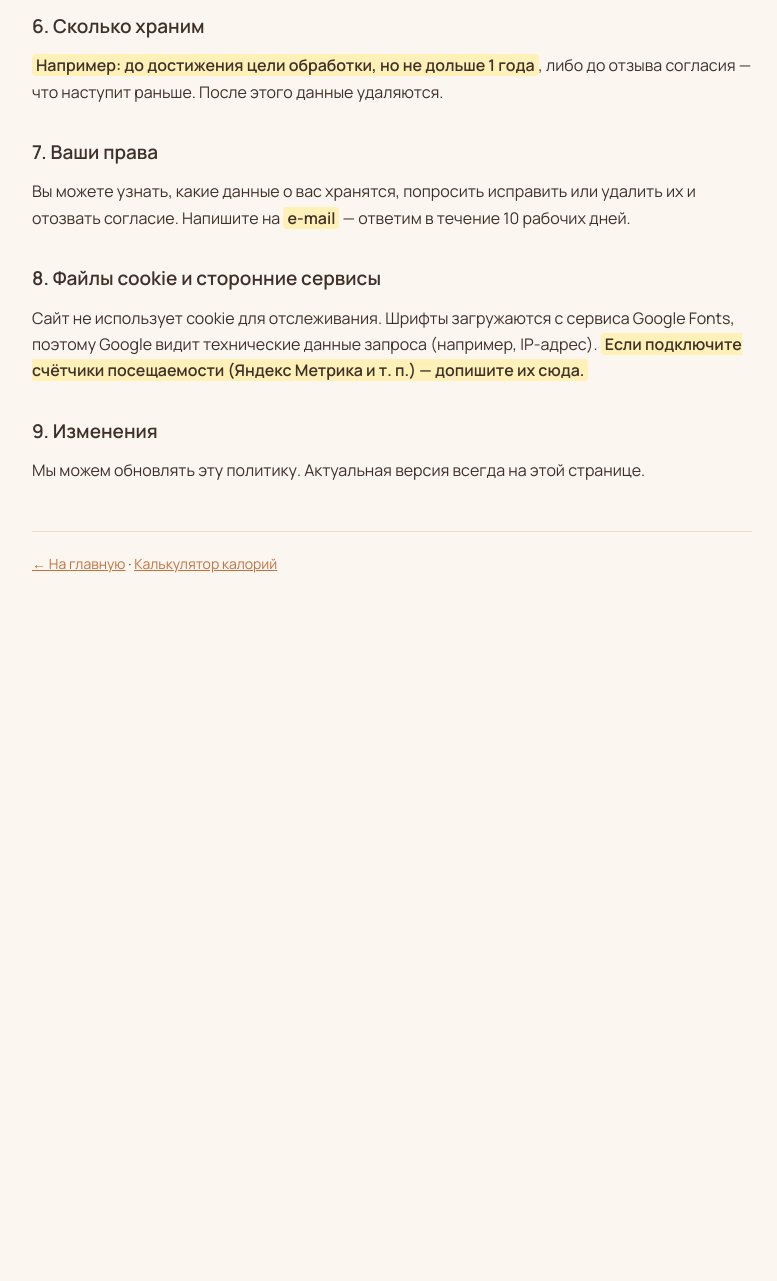
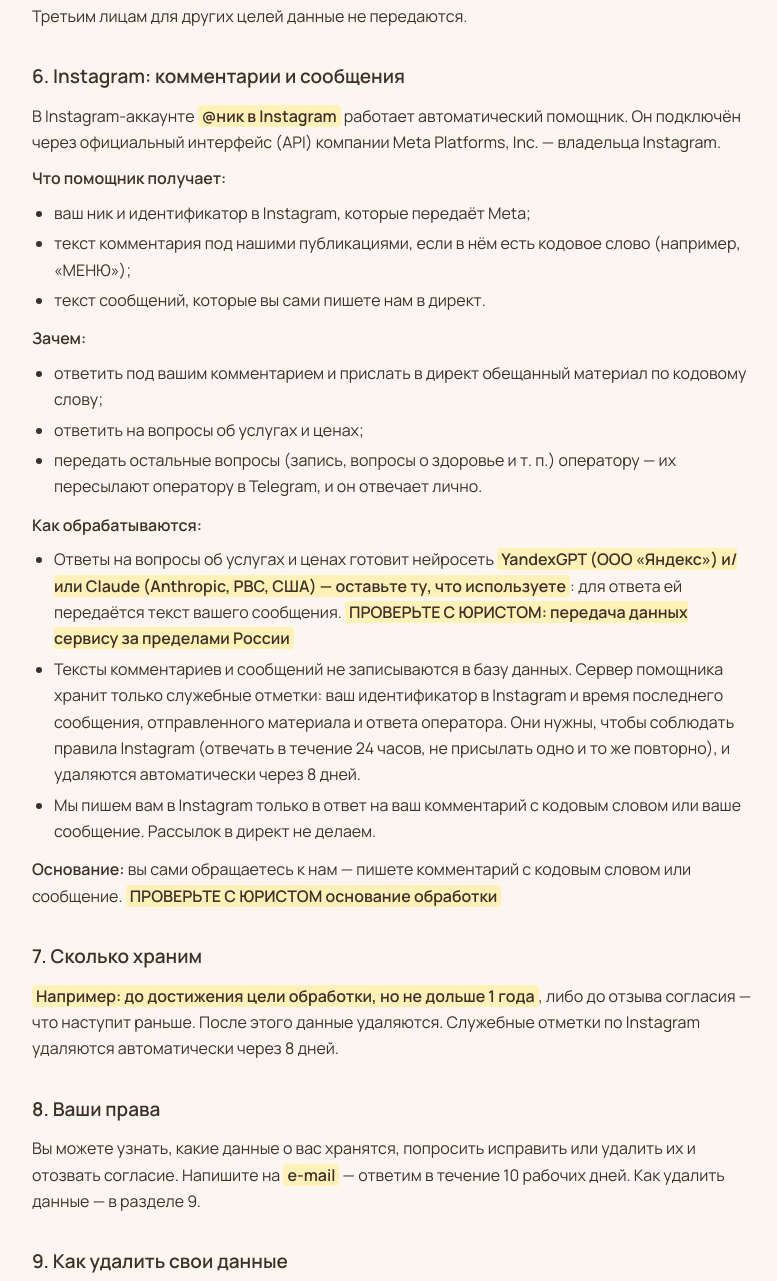
Before and after one commit to varvar1992man-coder/alina-site, a plain HTML site: page privacy.html in a window 1280 px wide. Shown: the part 1391-2672 px from the top of the page, without its empty margins (248-1025 px from the left). Before the commit the page ends 2031 px from the top, so only its background shows below. Drawn offline with nearby package versions, Linux system fonts and the light colour scheme.

Commit message:
Политика: раздел про Instagram и инструкция по удалению данных
Раздел 6 — какие данные получает помощник в Instagram, зачем и где
хранятся; раздел 9 (#delete) — как удалить свои данные. Адреса для
проверки приложения Meta — в README.

Co-Authored-By: Claude Opus 5.5 <noreply@anthropic.com>
Claude-Session: https://claude.ai/code/session_016h32B1Lz3zL67APBtGuaaw

```diff
--- a/privacy.html
+++ b/privacy.html
@@ -20,8 +20,9 @@
   h2 { font-size: 19px; font-weight: 600; margin: 32px 0 10px; }
   p, li { font-size: 16px; }
   p + p { margin-top: 10px; }
-  ul { padding-left: 22px; margin-top: 8px; }
+  ul, ol { padding-left: 22px; margin-top: 8px; }
   li + li { margin-top: 4px; }
+  ul + p, ol + p { margin-top: 12px; }
   .muted { color: var(--muted); }
   a { color: var(--accent-dark); }
   /* Места, которые нужно заполнить */
@@ -50,8 +51,9 @@
   <p>Оператор персональных данных — <span class="fill">ФИО полностью / ИП ФИО</span>,
     <span class="fill">ИНН …, ОГРНИП … (если есть)</span>,
     адрес для обращений: <span class="fill">e-mail</span>.</p>
-  <p>Политика действует для сайта <span class="fill">адрес сайта</span>, калькулятора калорий на нём
-    и формы «Записаться на консультацию», в том числе когда калькулятор открыт внутри Telegram.</p>
+  <p>Политика действует для сайта <span class="fill">адрес сайта</span>, калькулятора калорий на нём,
+    формы «Записаться на консультацию» (в том числе когда калькулятор открыт внутри Telegram)
+    и для Instagram-аккаунта <span class="fill">@ник в Instagram</span> — см. раздел 6.</p>
 
   <h2>2. Какие данные мы получаем</h2>
   <p>Только те, что вы сами указываете в форме записи:</p>
@@ -79,18 +81,57 @@
   </ul>
   <p>Третьим лицам для других целей данные не передаются.</p>
 
-  <h2>6. Сколько храним</h2>
-  <p><span class="fill">Например: до достижения цели обработки, но не дольше 1 года</span>, либо до отзыва согласия — что наступит раньше. После этого данные удаляются.</p>
+  <h2 id="instagram">6. Instagram: комментарии и сообщения</h2>
+  <p>В Instagram-аккаунте <span class="fill">@ник в Instagram</span> работает автоматический помощник.
+    Он подключён через официальный интерфейс (API) компании Meta Platforms, Inc. — владельца Instagram.</p>
+  <p><b>Что помощник получает:</b></p>
+  <ul>
+    <li>ваш ник и идентификатор в Instagram, которые передаёт Meta;</li>
+    <li>текст комментария под нашими публикациями, если в нём есть кодовое слово (например, «МЕНЮ»);</li>
+    <li>текст сообщений, которые вы сами пишете нам в директ.</li>
+  </ul>
+  <p><b>Зачем:</b></p>
+  <ul>
+    <li>ответить под вашим комментарием и прислать в директ обещанный материал по кодовому слову;</li>
+    <li>ответить на вопросы об услугах и ценах;</li>
+    <li>передать остальные вопросы (запись, вопросы о здоровье и т. п.) оператору — их пересылают оператору в Telegram, и он отвечает лично.</li>
+  </ul>
+  <p><b>Как обрабатываются:</b></p>
+  <ul>
+    <li>Ответы на вопросы об услугах и ценах готовит нейросеть <span class="fill">YandexGPT (ООО «Яндекс») и/или Claude (Anthropic, PBC, США) — оставьте ту, что используете</span>: для ответа ей передаётся текст вашего сообщения. <span class="fill">ПРОВЕРЬТЕ С ЮРИСТОМ: передача данных сервису за пределами России</span></li>
+    <li>Тексты комментариев и сообщений не записываются в базу данных. Сервер помощника хранит только служебные отметки: ваш идентификатор в Instagram и время последнего сообщения, отправленного материала и ответа оператора. Они нужны, чтобы соблюдать правила Instagram (отвечать в течение 24 часов, не присылать одно и то же повторно), и удаляются автоматически через 8 дней.</li>
+    <li>Мы пишем вам в Instagram только в ответ на ваш комментарий с кодовым словом или ваше сообщение. Рассылок в директ не делаем.</li>
+  </ul>
+  <p><b>Основание:</b> вы сами обращаетесь к нам — пишете комментарий с кодовым словом или сообщение. <span class="fill">ПРОВЕРЬТЕ С ЮРИСТОМ основание обработки</span></p>
 
-  <h2>7. Ваши права</h2>
+  <h2>7. Сколько храним</h2>
+  <p><span class="fill">Например: до достижения цели обработки, но не дольше 1 года</span>, либо до отзыва согласия — что наступит раньше. После этого данные удаляются.
+    Служебные отметки по Instagram удаляются автоматически через 8 дней.</p>
+
+  <h2>8. Ваши права</h2>
   <p>Вы можете узнать, какие данные о вас хранятся, попросить исправить или удалить их и отозвать согласие.
-    Напишите на <span class="fill">e-mail</span> — ответим в течение 10 рабочих дней.</p>
+    Напишите на <span class="fill">e-mail</span> — ответим в течение 10 рабочих дней. Как удалить данные — в разделе 9.</p>
 
-  <h2>8. Файлы cookie и сторонние сервисы</h2>
+  <h2 id="delete">9. Как удалить свои данные</h2>
+  <ol>
+    <li>Напишите на <span class="fill">e-mail</span> или в директ Instagram <span class="fill">@ник в Instagram</span> сообщение «Удалите мои данные».
+      Укажите, как вы с нами связывались: ник в Instagram, ник в Telegram или телефон.</li>
+    <li>В течение <span class="fill">10 рабочих дней</span> мы удалим:
+      <ul>
+        <li>ваши заявки с сайта, в том числе строки в Google Таблице;</li>
+        <li>служебные отметки о вас на сервере помощника (Telegram-бота и Instagram);</li>
+        <li>пересланные оператору копии ваших сообщений в Telegram.</li>
+      </ul>
+    </li>
+    <li>Мы ответим вам, что данные удалены.</li>
+  </ol>
+  <p>Свои комментарии и сообщения в Instagram вы можете удалить и сами в приложении Instagram. Переписка в самом Instagram хранится у компании Meta по её правилам.</p>
+
+  <h2>10. Файлы cookie и сторонние сервисы</h2>
   <p>Сайт не использует cookie для отслеживания. Шрифты загружаются с сервиса Google Fonts, поэтому Google видит технические данные запроса (например, IP-адрес).
     <span class="fill">Если подключите счётчики посещаемости (Яндекс Метрика и т. п.) — допишите их сюда.</span></p>
 
-  <h2>9. Изменения</h2>
+  <h2>11. Изменения</h2>
   <p>Мы можем обновлять эту политику. Актуальная версия всегда на этой странице.</p>
 
   <footer><a href="./">← На главную</a> · <a href="calc/">Калькулятор калорий</a></footer>
```
Also changed, not shown: 1 other file.
